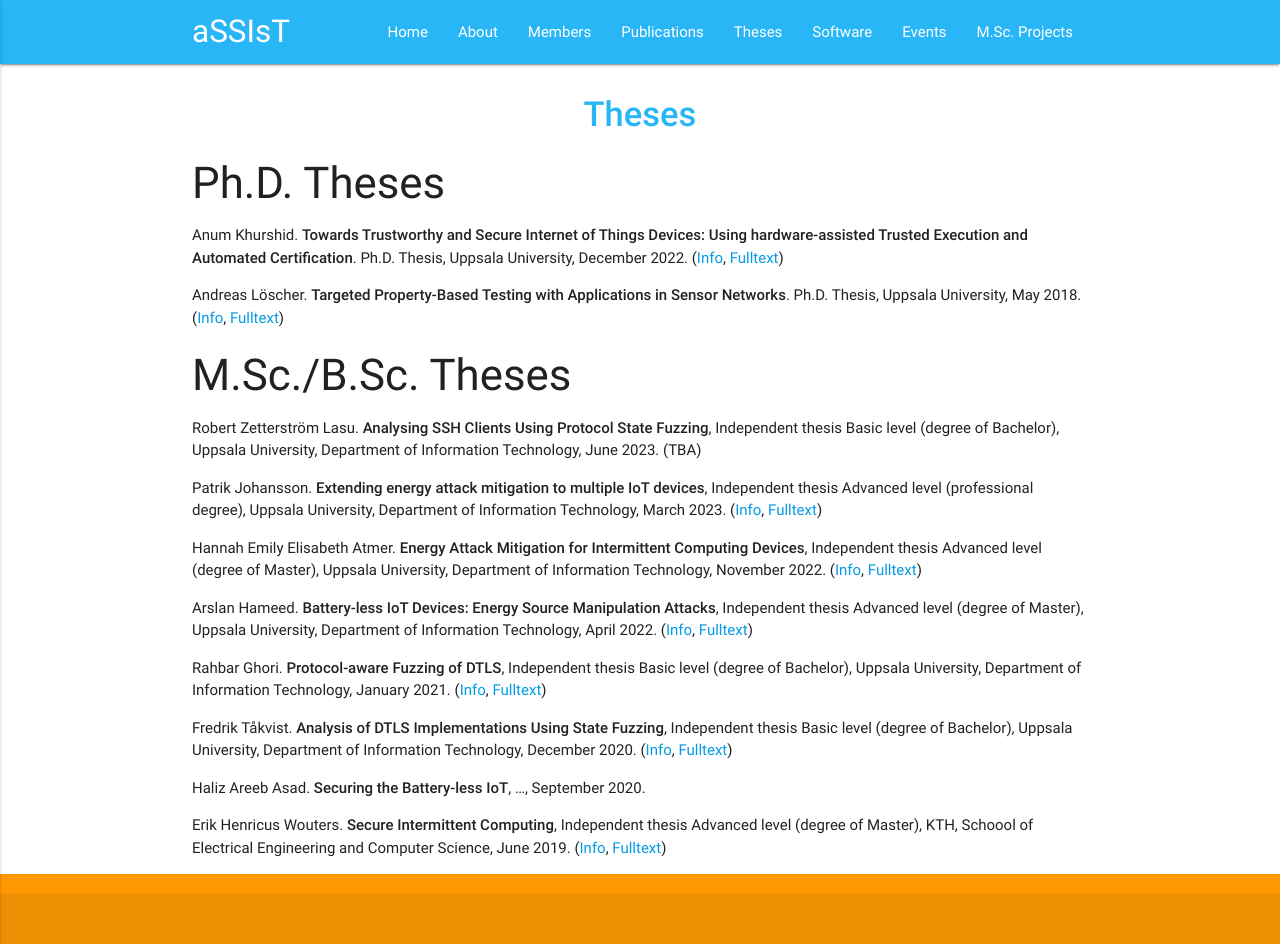
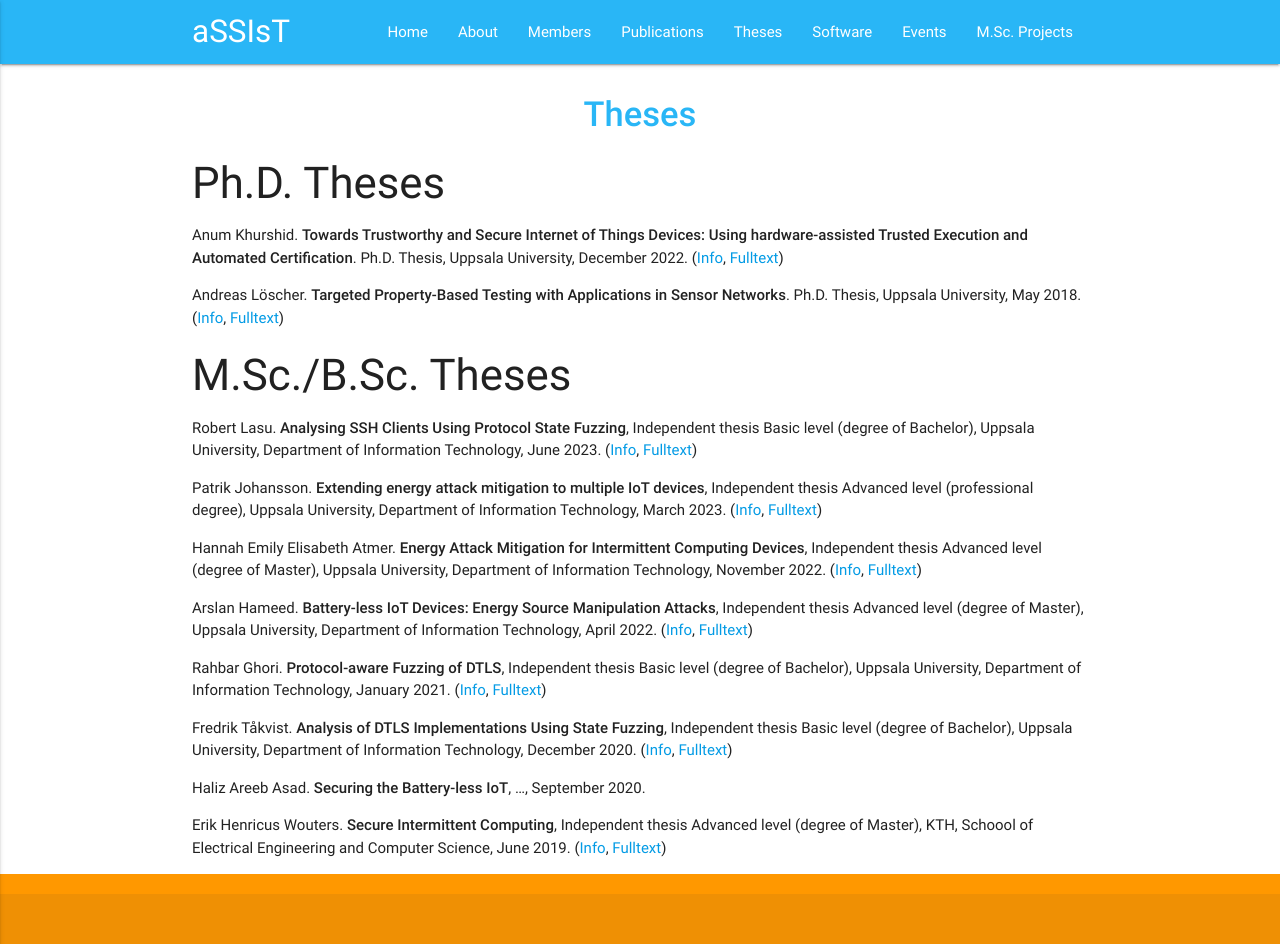
Before and after one commit to assist-project/assist-project.github.io, a Jekyll site: the page built from 04-theses.md, in a window 1280 px wide. Built offline with Jekyll 4.4.1, drawn with Linux system fonts in a browser that asks for light colours.

Commit message:
Complete a thesis and proper placement of a publication

```diff
--- a/04-theses.md
+++ b/04-theses.md
@@ -11,7 +11,7 @@ permalink: /theses/
 - Andreas Löscher. **Targeted Property-Based Testing with Applications in Sensor Networks**. Ph.D. Thesis, Uppsala University, May 2018. ([Info](https://www.diva-portal.org/smash/record.jsf?pid=diva2:1195475), [Fulltext](https://www.diva-portal.org/smash/get/diva2:1195475/FULLTEXT01.pdf))
 
 ### M.Sc./B.Sc. Theses
-- Robert Zetterström Lasu. **Analysing SSH Clients Using Protocol State Fuzzing**, Independent thesis Basic level (degree of Bachelor), Uppsala University, Department of Information Technology, June 2023. (TBA)
+- Robert Lasu. **Analysing SSH Clients Using Protocol State Fuzzing**, Independent thesis Basic level (degree of Bachelor), Uppsala University, Department of Information Technology, June 2023. ([Info](http://www.diva-portal.org/smash/record.jsf?pid=diva2:1795754), [Fulltext](https://www.diva-portal.org/smash/get/diva2:1795754/FULLTEXT01.pdf))
 
 - Patrik Johansson. **Extending energy attack mitigation to multiple IoT devices**, Independent thesis Advanced level (professional degree), Uppsala University, Department of Information Technology, March 2023. ([Info](http://www.diva-portal.org/smash/record.jsf?pid=diva2:1745790), [Fulltext](http://www.diva-portal.org/smash/get/diva2:1745790/FULLTEXT01.pdf))
 
```
Also changed, not shown: 03-publications.md (+2 -2 lines).
